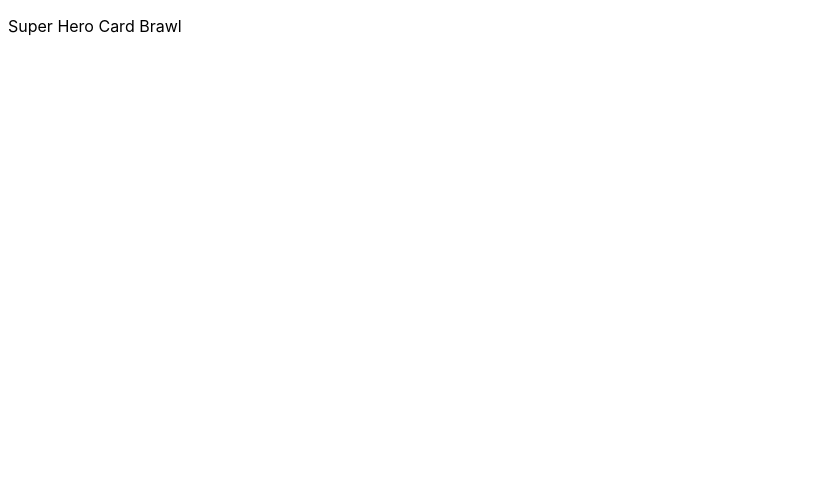
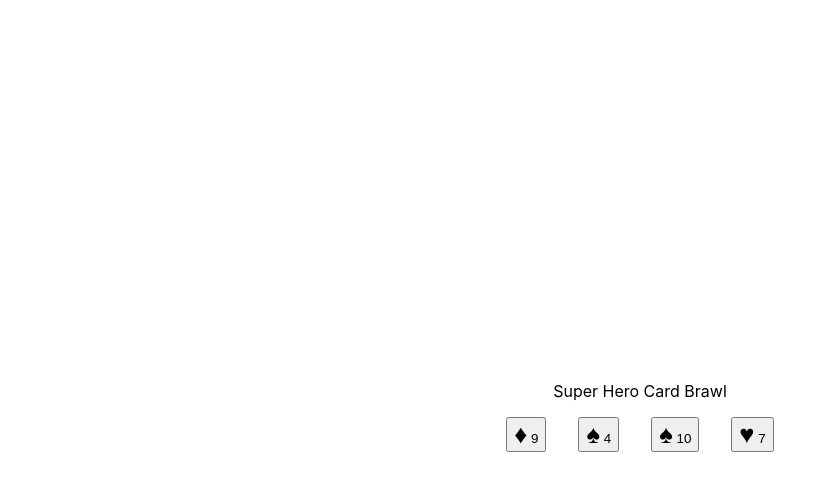
Before and after one commit to evilpaper/super-hero-card-brawl, a website built with Vite: page index.html in a window 1280 px wide. Shown: the whole page, without its empty margins (0-828 px from the left). Built offline with nearby package versions, Linux system fonts and the light colour scheme.

Commit message:
Add first render

```diff
--- a/index.html
+++ b/index.html
@@ -4,7 +4,7 @@
     <meta charset="UTF-8" />
     <link rel="icon" type="image/svg+xml" href="/vite.svg" />
     <meta name="viewport" content="width=device-width, initial-scale=1.0" />
-    <title>Vite + TS</title>
+    <title>Super Hero Card Brawl</title>
   </head>
   <body>
     <div id="app"></div>
--- /dev/null
+++ b/src/draw/draw.ts
@@ -0,0 +1,31 @@
+import Game from "../game/game";
+
+export default class Draw {
+    private game: Game;
+
+    constructor(game: Game) {
+        this.game = game;
+    }
+
+    render() {
+        const boardElement = document.getElementById("board");
+
+        if (boardElement) {
+            boardElement.innerHTML = "";
+
+            this.game.board.cards.forEach((card) => {
+                const cardElement = document.createElement("li");
+                cardElement.innerHTML = `
+                    <li class="card">
+                        <button>
+                            <span class="suite">${card.suite}</span>
+                            <span>${card.value}</span>
+                        </button>
+                    </li>
+                `;
+
+                boardElement.appendChild(cardElement);
+            });
+        }
+    }
+}
--- a/src/game/game.ts
+++ b/src/game/game.ts
@@ -5,12 +5,13 @@ export default class Game {
     deck: Deck;
     board: Board;
 
-    constructor(deck: Deck, board: Board) {
-        this.deck = deck;
-        this.board = board;
+    constructor() {
+        this.deck = new Deck();
+        this.board = new Board(this.deck);
     }
 
     start() {
+        this.deck.shuffle();
         this.board.draw(4)
     }
 }
--- a/src/main.ts
+++ b/src/main.ts
@@ -1,9 +1,18 @@
 import "./style.css";
+import Game from "./game/game"
+import Draw from "./draw/draw";
 
 document.querySelector<HTMLDivElement>("#app")!.innerHTML = `
   <div>
     <p>
       Super Hero Card Brawl
     </p>
+    <ul id="board"></ul>
   </div>
 `;
+
+const game = new Game();
+const draw = new Draw(game)
+
+game.start();
+draw.render();
--- a/src/style.css
+++ b/src/style.css
@@ -8,3 +8,24 @@
   -webkit-font-smoothing: antialiased;
   -moz-osx-font-smoothing: grayscale;
 }
+
+body {
+  display: grid;
+  place-items: center;
+  height: 100vh;
+  text-align: center;
+}
+
+ul {
+  list-style: none;
+  display: flex;
+  gap: 2rem;
+  margin:0;
+  padding: 0;
+  text-indent: 0;
+  list-style-type: 0;
+
+  .suite {
+    font-size: 1.6rem;
+  }
+}
```
Also changed, not shown: src/game/game.test.ts (+2 -6 lines).
